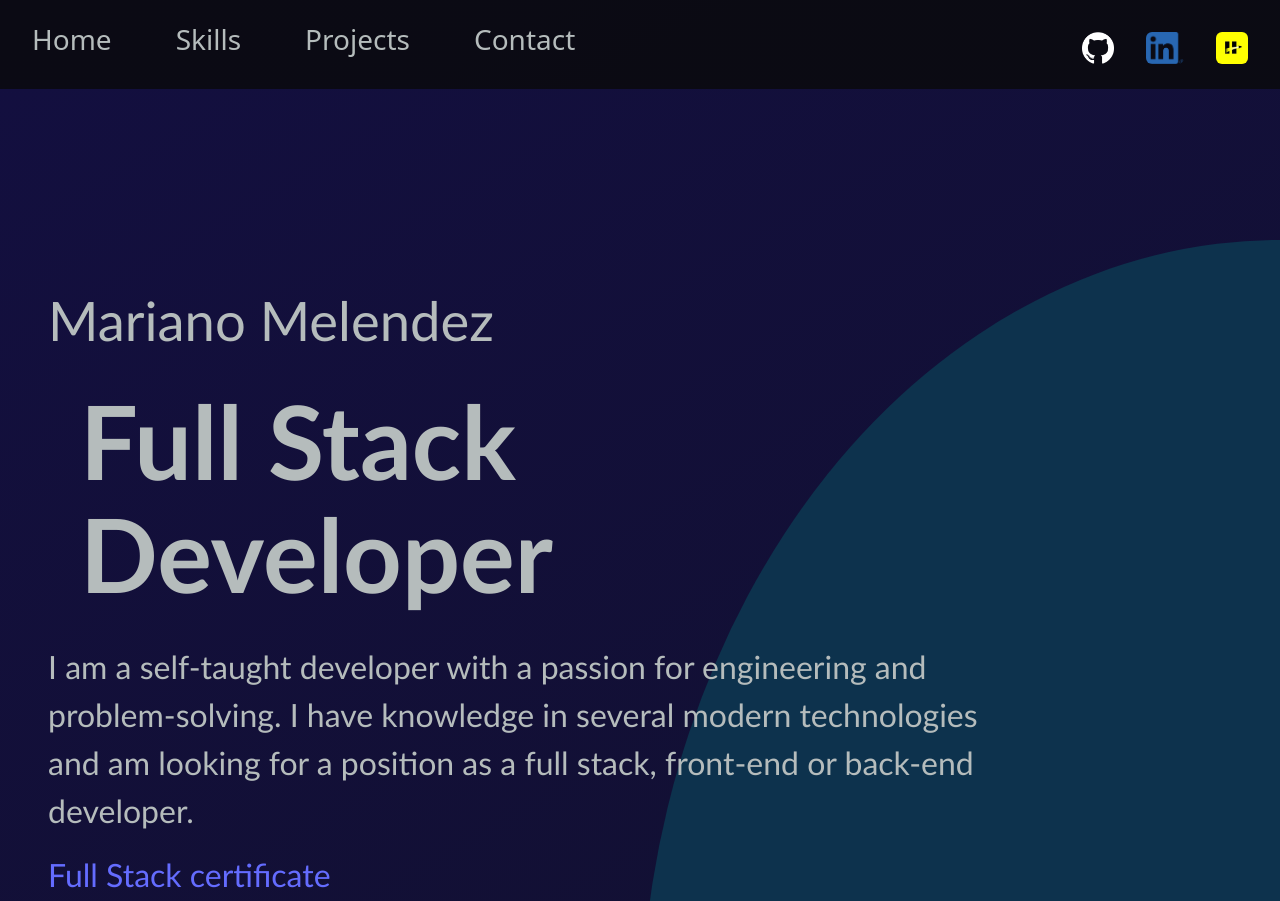
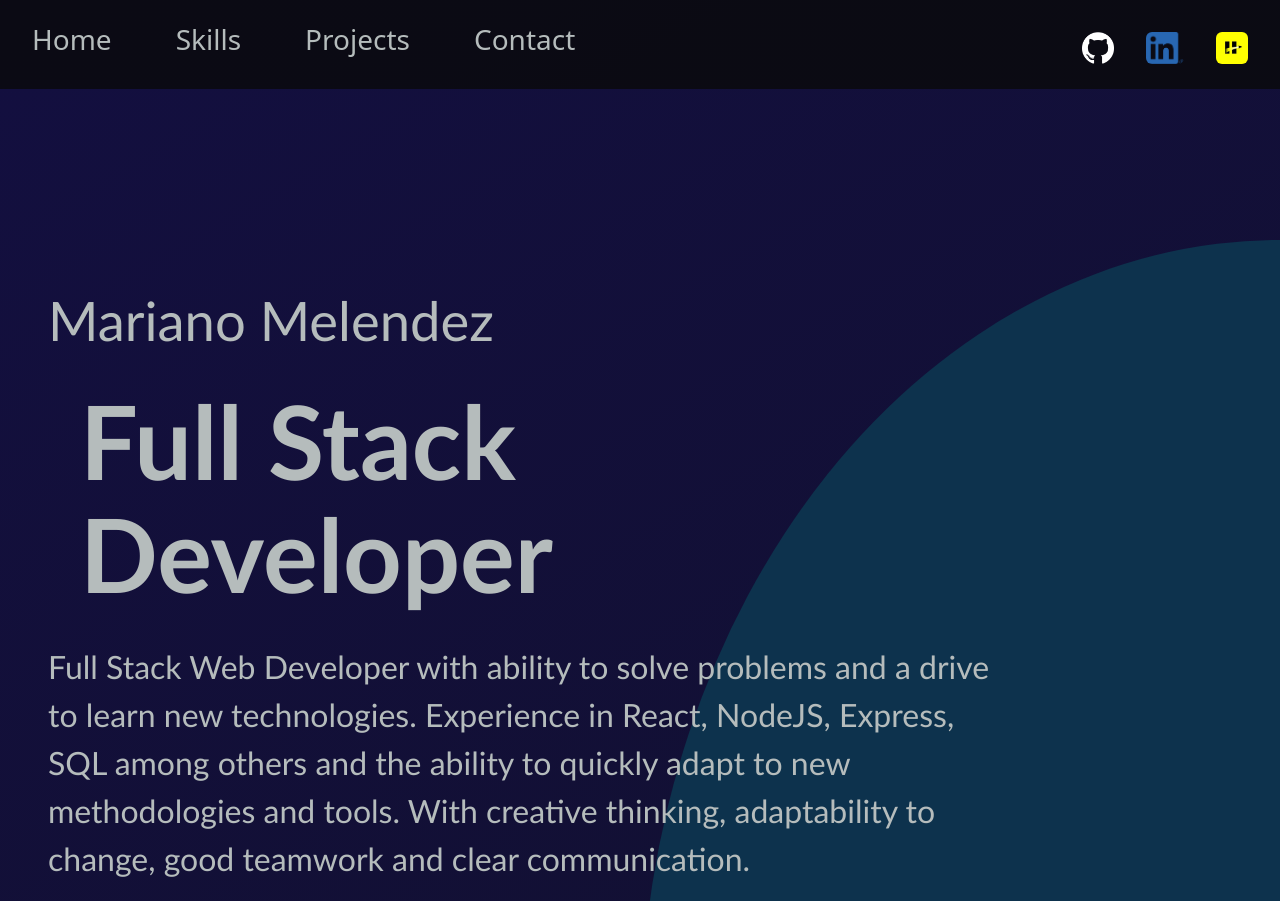
Before and after one commit to mariano3232/Portfolio, a React (Vite) app: page / in a window 1280 px wide. Shown: the top 901 px of the page. Built offline with nearby package versions, Linux system fonts and the light colour scheme.

Commit message:
intro animation & updated text

```diff
--- a/src/App.jsx
+++ b/src/App.jsx
@@ -14,6 +14,7 @@ function App() {
     const [isVisible,setIsVisible]=useState(false)
     const [isProjectsVisible,setIsProjectsVisible]=useState(false)
     const [isFooterVisible,setIsFooterVisible]=useState(false)
+    const [introHidden,setIntroHidden]=useState(true)
     const myContainer = useRef(null);
     const Container2=useRef(null);
     const Container3=useRef(null)
@@ -65,17 +66,23 @@ function App() {
         if (Container3.current){observer3.observe(Container3.current)}
     },[])
 
+    useEffect(()=>{
+        setIntroHidden(false)
+    },[])
+
 
 
   return (
     <div className={styles.App}>
     <NavBar/>
     <div className={styles.circle}></div>
-        <div id="#Intro" className={styles.first}>
+        <div id="#Intro" className={styles.intro}>
             <div className={styles.text}>
                 <h2>Mariano Melendez</h2>
                 <h1 className={styles.bla}>Full Stack Developer</h1>
-                <p>I am a self-taught developer with a passion for engineering and problem-solving. I have knowledge in several modern technologies and am looking for a position as a full stack, front-end or back-end developer.</p>
+                <p>Full Stack Web Developer with ability to solve problems and a drive to learn new technologies. Experience
+                in React, NodeJS, Express, SQL among others and the ability to quickly adapt to new methodologies and
+                tools. With creative thinking, adaptability to change, good teamwork and clear communication.</p>
                 <a target='_blank' href="https://certificates.soyhenry.com/cert?id=9b5f78a5-4b44-49d5-8a8d-fc1db4a46a4d">Full Stack certificate</a>
                 <div className={styles.buttons}>
                     <Link activeClass="active" to="#ContactForm" spy={false} smooth={true} offset={-50} duration={500}>
--- a/src/App.module.css
+++ b/src/App.module.css
@@ -32,8 +32,29 @@
     color:grey;
     margin-top: 10rem;
 }
+@keyframes slideInFromLeft {
+    0% {
+      transform: translateX(-15%);
+      opacity: 0;
+    }
+    25%{
+        opacity: 0.3;
+    }
+    50%{
+        opacity: 0.5;
+    }
+    70%{
+        opacity: 0.7;
+    }
+    100% {
+      transform: translateX(0);
+      opacity: 1;
+    }
+  }
 
-.first{
+.intro{
+    animation: slideInFromLeft 1s ease;
+    position: relative;
     display:flex;
     flex-direction: row;
     width: 100%;
@@ -43,6 +64,7 @@
     font-family:'Gill Sans', 'Gill Sans MT', Calibri, 'Trebuchet MS', sans-serif;
     font-size: 200%;
 }
+
 .text{
     width: 80%;
     z-index: 99;
@@ -55,7 +77,7 @@
     margin: auto;
 }
 @media (max-width: 60rem){
-    .first{
+    .intro{
         display:block;
         font-size: 100%;
     }
```
